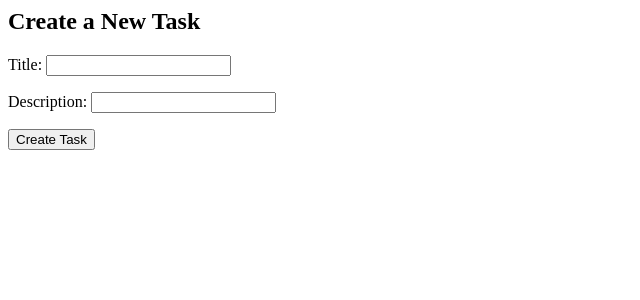
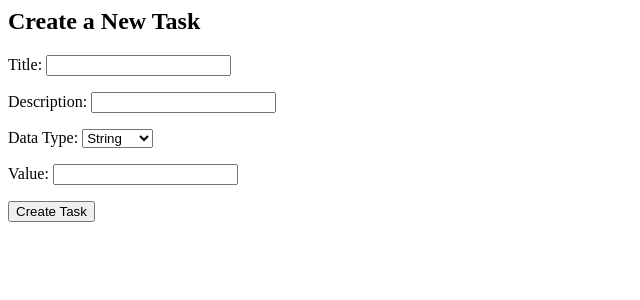
Before and after one commit to hbinyomin/django_todo_list, a Django app: page /create in a window 1280 px wide. Shown: the top 300 px of the page, without its empty margins (0-640 px from the left). Run offline with Django 5.2, Linux system fonts and the light colour scheme; the visitor is signed in with stand-in values (Sample User, id 1).

Commit message:
Add configurable field functionality

```diff
--- a/todo_list/forms.py
+++ b/todo_list/forms.py
@@ -3,8 +3,53 @@ from django import forms
 import re
 
 
+class TaskForm(forms.ModelForm):
 
-class TaskForm(forms.ModelForm):
+    CONFIG_TYPE_CHOICES = [
+        ('string', 'String'),
+        ('number', 'Number'),
+        ('boolean', 'Boolean'),
+    ]
+
+    configurable_type = forms.ChoiceField(choices=CONFIG_TYPE_CHOICES, label="Data Type")
+    configurable_value = forms.CharField(required=False, label="Value")
+
+
+    class Meta:
+        model = Task
+        fields = ("title","description")
+
+    def clean(self):
+        cleaned_data = super().clean()
+
+        configurable_type = cleaned_data.get('configurable_type')
+        configurable_value = cleaned_data.get('configurable_value')
+
+        if configurable_type=='string':
+            # This could have been acheived via required=True on the field, but used this way for clarity. Both would result in double error messages.
+            # Char field strips whitespace, so not needed here
+            if not configurable_value:
+                self.add_error("configurable_value","Some value is required")
+            else:
+                cleaned_data['configurable_value']=str(configurable_value)
+
+        elif configurable_type=="number":
+            try:
+                cleaned_data["configurable_value"] = float(configurable_value)
+            except (ValueError,TypeError):
+                # TypeError is needed for Null; charfield should prevent, but extra level of secuirty
+                self.add_error("configurable_value","A valid number is required")
+
+        elif configurable_type=="boolean":
+            if configurable_value.lower() in ['true','t']:
+                cleaned_data["configurable_value"]=True
+            elif configurable_value.lower() in ['false','f']:
+                cleaned_data["configurable_value"]=False
+            else:
+                self.add_error("configurable_value","You must enter True/T or False/F")
+
+        return cleaned_data
+
     def clean_title(self):
         title = self.cleaned_data["title"].strip()
 
@@ -25,6 +70,16 @@ class TaskForm(forms.ModelForm):
             )
         return description
 
-    class Meta:
-        model = Task
-        fields = ("title","description")
+
+    def save(self, commit=True):
+        instance = super().save(commit=False)
+
+        instance.configurable = {
+            "configurable_type": self.cleaned_data['configurable_type'],
+            "configurable_value": self.cleaned_data['configurable_value'],
+        }
+
+        if commit:
+            instance.save()
+
+        return instance
--- a/todo_list/models.py
+++ b/todo_list/models.py
@@ -1,9 +1,9 @@
 from django.db import models
 from django.contrib.auth.models import User
 
-# Create your models here.
 
 class Task(models.Model):
     user =  models.ForeignKey(User, on_delete=models.CASCADE)
     title = models.CharField(max_length=20,null=False,blank=False)
     description = models.CharField(max_length=250,null=False,blank=False)
+    configurable = models.JSONField(default=dict)
```
Also changed, not shown: todo_list/templates/todo_list/task_list.html (+5 -2 lines), todo_list/views.py (+3 -5 lines), todo_list/migrations/0003_task_configurable.py (added).
